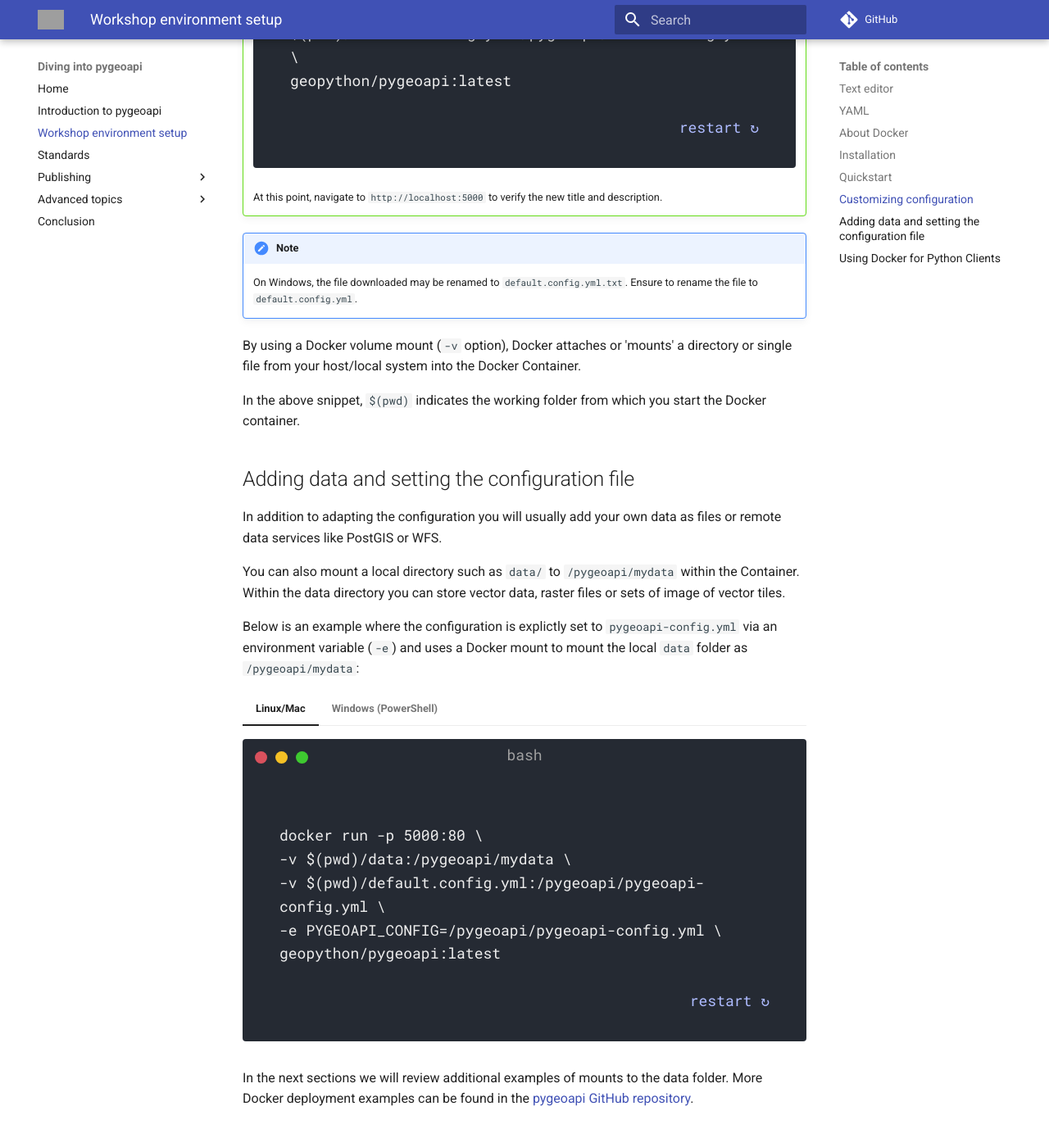
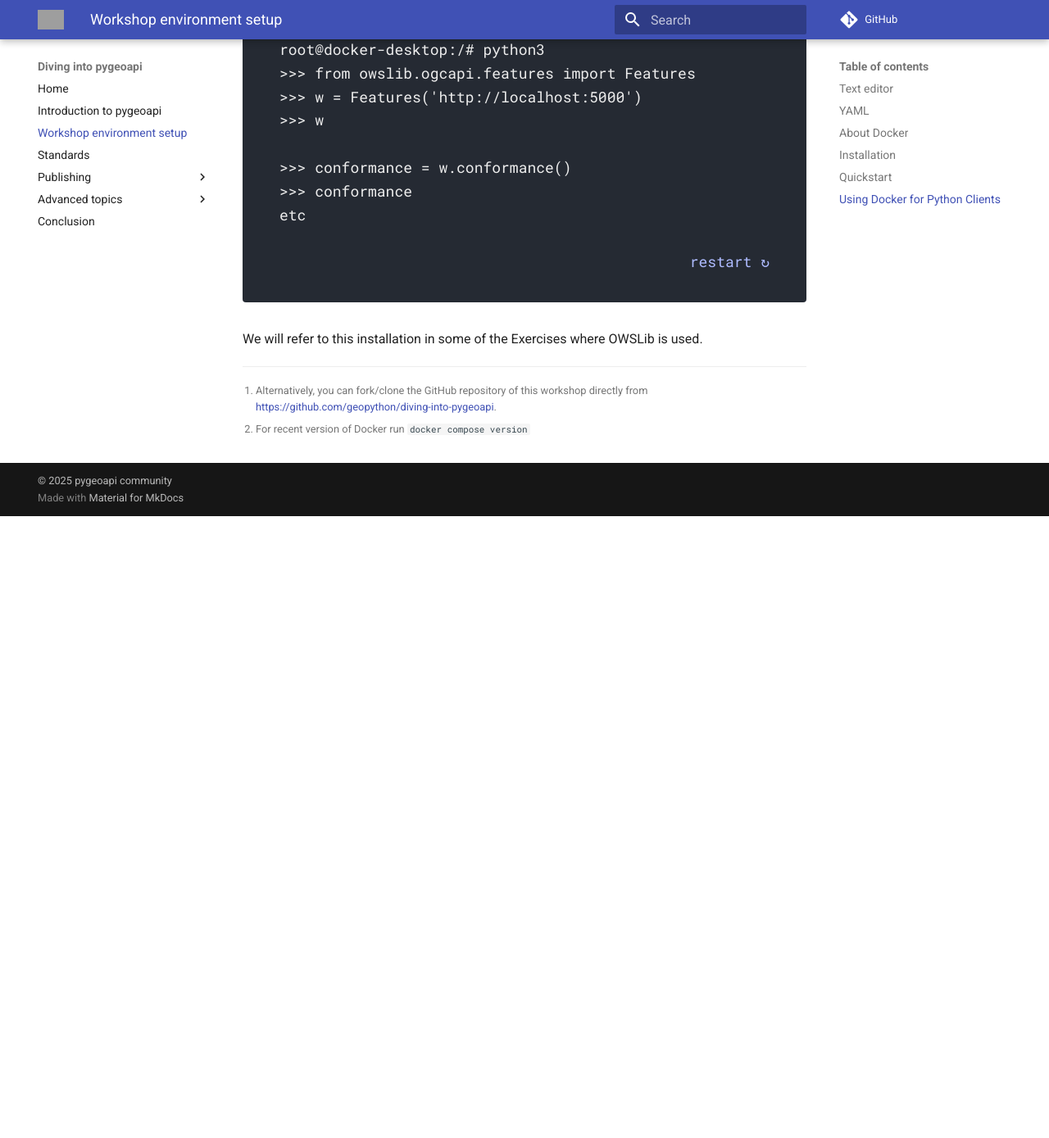
Before and after one commit to geopython/diving-into-pygeoapi, an MkDocs documentation site: the page built from workshop/content/docs/setup.md, in a window 1280 px wide and 1400 px high, scrolled down 6962 px. Shown: the top 1389 px of the window at 82% size. Built offline with MkDocs 1.6.1 and Material for MkDocs 9.7.7, drawn with Linux system fonts in a browser that asks for light colours; comment, search, counter and statistics services are not loaded; after the commit the page ends 7592 px from its top, so only the background shows below that; some of the changed text lies outside the part shown; grey boxes are pictures that could not be loaded.

Commit message:
remove bare bone docker run

````diff
--- a/workshop/content/docs/setup.md
+++ b/workshop/content/docs/setup.md
@@ -211,105 +211,6 @@
 
 Next, you can override the default configuration and add your own data using [Docker volumes](https://docs.Docker.com/storage/volumes).
 
-## Customizing configuration
-
-In the upcoming exercises we are going to update the configuration file multiple times.
-For ease of development we are overriding the pygeoapi configuration which resides by default at `/pygeoapi/local.config.yml`
-within the container by a local file which you can edit in your favourite text editor.
-
-!!! question "Override the pygeoapi config file"
-
-    Download pygeoapi's default Docker configuration from [default.config.yml](https://raw.githubusercontent.com/geopython/pygeoapi/master/docker/default.config.yml) to the current folder (or navigate to the folder where you downloaded the file), for example with:
-
-    === "Linux/Mac"
-
-        <div class="termy">
-        ```bash
-        curl -O https://raw.githubusercontent.com/geopython/pygeoapi/master/docker/default.config.yml
-        ```
-        </div>
-
-    === "Windows (PowerShell)"
-
-        <div class="termy">
-        ```bash
-        curl https://raw.githubusercontent.com/geopython/pygeoapi/master/docker/default.config.yml
-        ```
-        </div>
-
-    Open the file in your favourite text editor and change the title and description of the API:
-
-    ``` {.yml linenums="59"}
-    metadata:
-        identification:
-            title: My first pygeoapi run
-            description: pygeoapi provides an API to geospatial data
-    ```
-
-    Now run the container with the overridden config file:
-
-    === "Linux/Mac"
-
-        <div class="termy">
-        ```bash
-        docker run -p 5000:80 \
-        -v $(pwd)/default.config.yml:/pygeoapi/local.config.yml \
-        geopython/pygeoapi:latest
-        ```
-        </div>
-
-    === "Windows (PowerShell)"
-
-        <div class="termy">
-        ```bash
-        docker run -p 5000:80 -v ${pwd}/default.config.yml:/pygeoapi/local.config.yml geopython/pygeoapi:latest
-        ```
-        </div>
-
-    At this point, navigate to `http://localhost:5000` to verify the new title and description.
-
-!!! note
-
-    On Windows, the file downloaded may be renamed to `default.config.yml.txt`.  Ensure to rename the file to `default.config.yml`.
-
-
-By using a Docker volume mount (`-v` option), Docker attaches or 'mounts' a
-directory or single file from your host/local system into the Docker Container.
-
-In the above snippet, `$(pwd)` indicates the working folder from which you start the Docker container.
-
-## Adding data and setting the configuration file
-
-In addition to adapting the configuration you will usually add your own data as files or
-remote data services like PostGIS or WFS.
-
-You can also mount a local directory such as `data/` to `/pygeoapi/mydata` within the Container.
-Within the data directory you can store vector data, raster files or sets of image of vector tiles.
-
-Below is an example where the configuration is explictly set to `pygeoapi-config.yml` via an environment variable (`-e`) and uses a Docker mount to mount the local `data` folder as `/pygeoapi/mydata`:
-
-=== "Linux/Mac"
-
-    <div class="termy">
-    ```bash
-    docker run -p 5000:80 \
-    -v $(pwd)/data:/pygeoapi/mydata \
-    -v $(pwd)/default.config.yml:/pygeoapi/pygeoapi-config.yml \
-    -e PYGEOAPI_CONFIG=/pygeoapi/pygeoapi-config.yml \
-    geopython/pygeoapi:latest
-    ```
-    </div>
-
-=== "Windows (PowerShell)"
-
-    <div class="termy">
-    ```bash
-    docker run -p 5000:80 -v ${pwd}/data:/pygeoapi/mydata -v ${pwd}/default.config.yml:/pygeoapi/pygeoapi-config.yml -e PYGEOAPI_CONFIG=/pygeoapi/pygeoapi-config.yml geopython/pygeoapi:latest
-    ```
-    </div>
-
-In the next sections we will review additional examples of mounts to the data folder. More Docker deployment examples can be found in the [pygeoapi GitHub repository](https://github.com/geopython/pygeoapi/tree/master/docker/examples).
-
 ## Using Docker for Python Clients
 
 In some exercises we access `pygeoapi` remote endpoints using [OWSLib](https://owslib.readthedocs.io),
````
